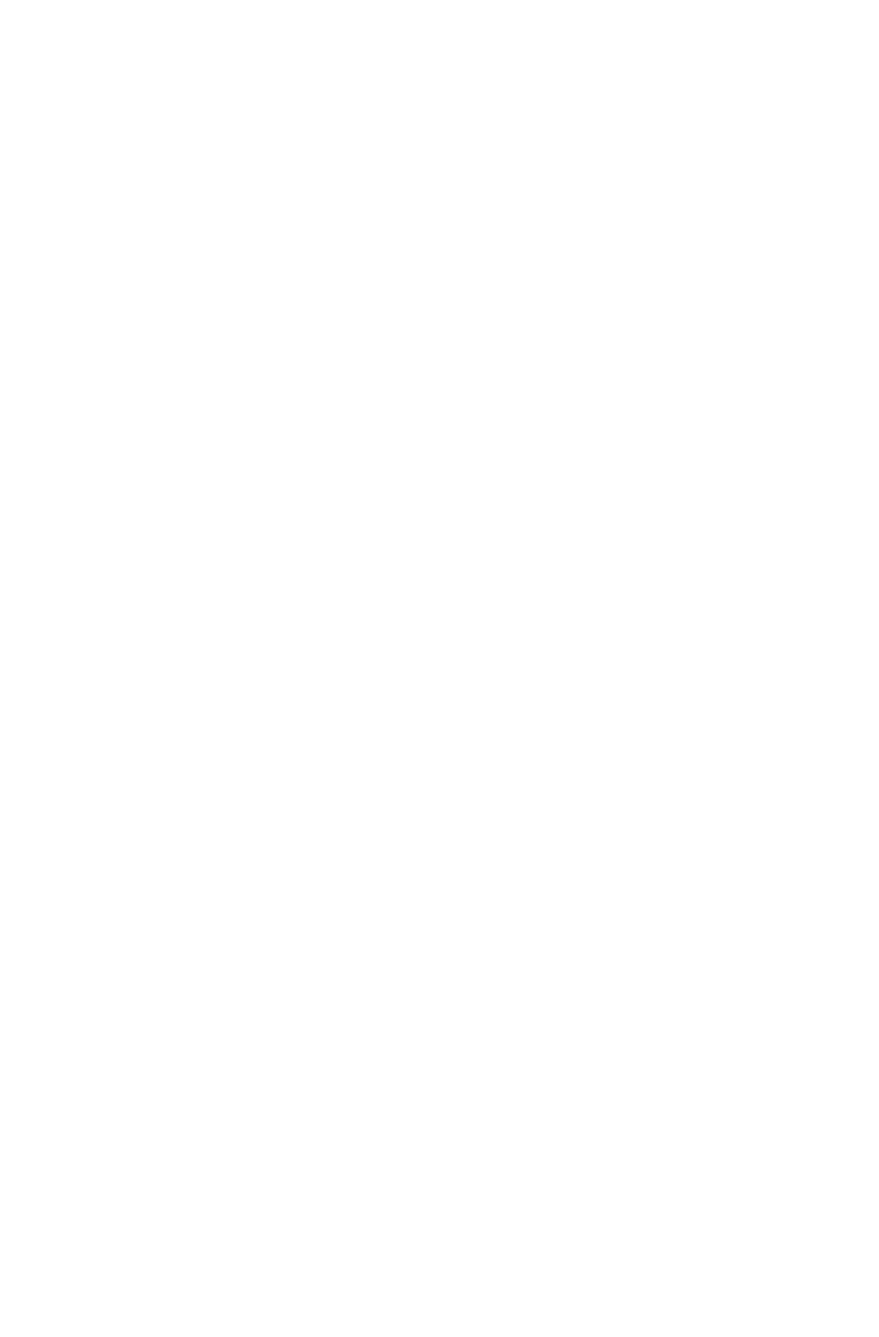
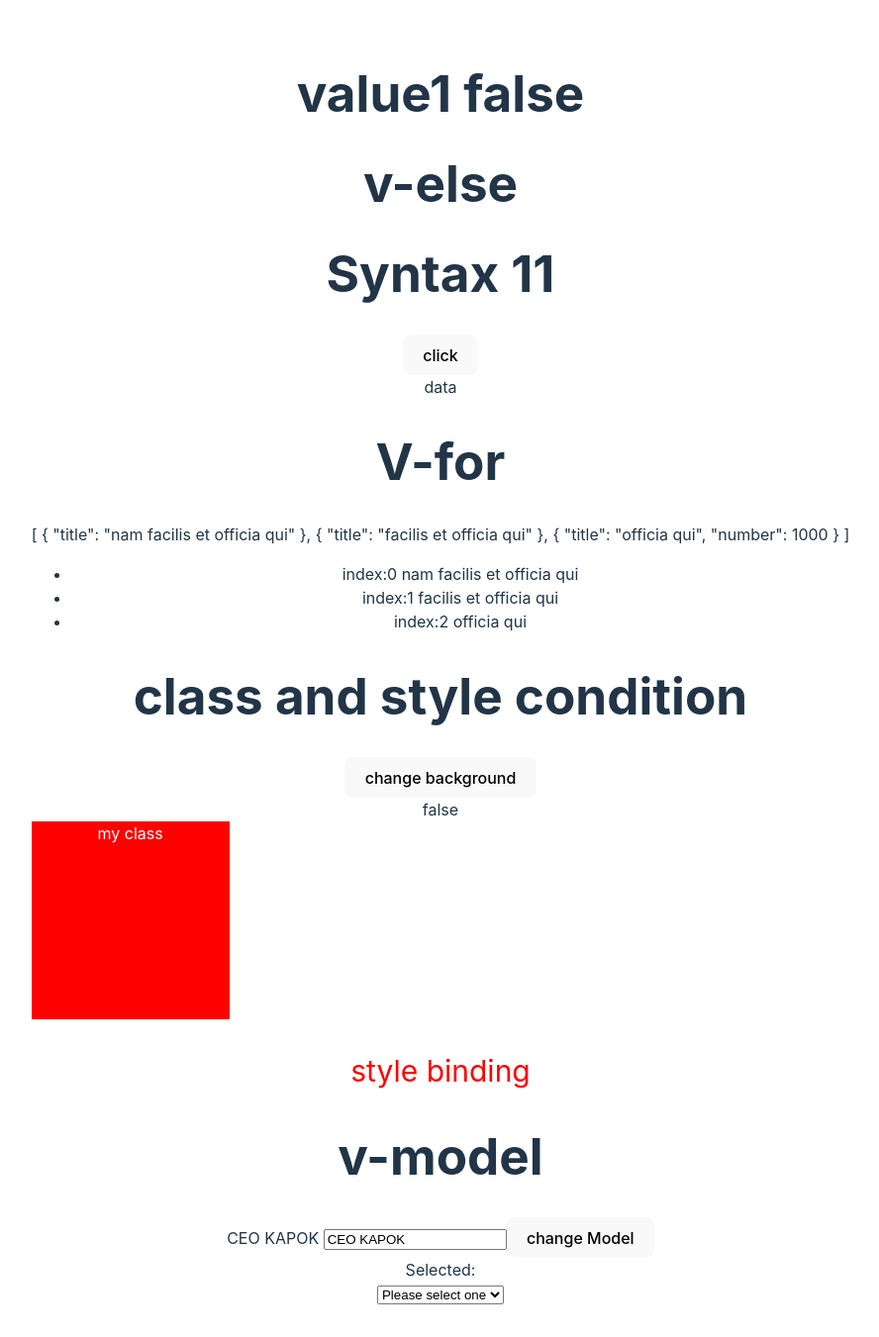
Before and after one commit to bobbie-github/vue-basic-trainning, a Vue app: page /syntax in a window 1280 px wide. Before the commit this address had no page. Shown: the whole page at 99% size, without its empty margins (195-1083 px from the left). Before the commit the page ends 800 px from the top, so only its background shows below. Built offline with nearby package versions, Linux system fonts and the light colour scheme.

Commit message:
commit v0.0.5 syntax vue

```diff
--- /dev/null
+++ b/src/components/Syntax.vue
@@ -0,0 +1,147 @@
+<script setup>
+import {onActivated, onBeforeMount, onBeforeUnmount, onMounted, onUnmounted, reactive, ref} from "vue";
+
+
+//Composition API: Lifecycle Hooks
+
+onBeforeMount(() => {
+  console.log("onBeforeMount")
+
+})
+
+//todo::==> onMounted()
+onMounted(() => {
+  console.log("onMounted")
+  model.value = 'CEO KAPOK'
+})
+
+
+onBeforeUnmount(() => {
+  console.log("is onBeforeUnmount")
+  // alert("is onBeforeUnmount")
+})
+
+//desc:: before leave page
+onUnmounted(() => {
+  console.log("onUnmounted")
+})
+
+
+let username = ref(11) //todo::===> string, number ,boolean,array
+let value1 = ref(false)
+let isObject = reactive({
+  "userId": 1,
+  "id": 2,
+  "title": "quis ut nam facilis et officia qui",
+  "completed": false,
+  "data": [1, 2, 3, 4, 5]
+},)
+
+function isFunction() {
+  value1.value = true
+}
+
+function dataClick() {
+  value1.value = false
+  console.log("click@@@@")
+}
+
+let forE = ref([
+  {
+    "title": "nam facilis et officia qui",
+
+  },
+  {
+    "title": "facilis et officia qui",
+  },
+  {
+    "title": "officia qui",
+    number: 1000,
+  },
+])
+
+let isChange =ref(false)
+function onChangeBg(){
+  isChange.value = !isChange.value
+
+}
+
+let model =ref('')
+let selected =ref('')
+
+function onChangModel() {
+  console.log(model.value)
+  console.log(parseInt(model.value))
+}
+
+</script>
+
+<template>
+  <div>
+    <h1>value1 {{ value1 }}</h1>
+    <h1 v-if="value1===true">v-if Data</h1>
+    <h1 v-else>v-else</h1>
+
+    <h1 v-show="value1===true">v-show</h1>
+    <h1>Syntax {{ username }}</h1>
+
+    <button v-on:click="isFunction">click</button>
+    <div v-on:click="dataClick">
+      data
+    </div>
+
+    <h1>V-for</h1>
+    {{ forE }}
+    <ul>
+      <li v-for="(item,index) in forE" :key="index">
+        index:{{ index }} {{ item.title }}
+      </li>
+    </ul>
+
+
+    <h1>class and style condition</h1>
+    <button @click="onChangeBg">change background</button>
+
+    <div>{{isChange}}</div>
+    <div :class="isChange===true ? 'background-green':'background-red'" >
+     my class
+    </div>
+
+    <p :style="isChange===true? { color: '#07CE3FFF', fontSize: '20px' }:{ color: 'red', fontSize: '30px' }">
+      style binding
+    </p>
+
+
+    <h1>v-model</h1>
+    {{model}}
+    <input v-model="model" >
+    <button @click="onChangModel">change Model</button>
+
+
+    <div>Selected: {{ selected }}</div>
+
+    <select v-model="selected">
+      <option disabled value="">Please select one</option>
+      <option>A</option>
+      <option>B</option>
+      <option>C</option>
+    </select>
+
+  </div>
+</template>
+
+<style scoped>
+.background-red{
+  background: red;
+  color: white;
+  width: 200px;
+  height: 200px;
+}
+.background-green{
+  color: white;
+  background: green;
+  width: 200px;
+  height: 200px;
+}
+
+</style>
--- a/src/components/cpn.vue
+++ b/src/components/cpn.vue
@@ -4,9 +4,11 @@ import {useRoute} from "vue-router";
 
 //component
 import Item from "./item.vue";
+import {ref} from "vue";
 
 const route = useRoute()
 
+let preview = ref('')
 let artists =  [
   {name: 'Davido', genre: 'afrobeats', country: 'Nigeria'},
   {name: 'Burna Boy', genre: 'afrobeats', country: 'Nigeria'},
@@ -22,12 +24,15 @@ let artists =  [
 
 function aferOnChange(val) {
   console.log("aferOnChange",val)
+  preview.value = val
 }
 
 </script>
 
 <template>
 <div>
+
+  <p>{{preview}}</p>
   <h1>Component {{route.params.user_id}}</h1>
   <Item  :my_id="route.params.user_id"  :items="artists" @onChange="aferOnChange"></Item>
 </div>
--- a/src/components/home.vue
+++ b/src/components/home.vue
@@ -5,9 +5,11 @@ import {useRouter} from 'vue-router'
 const router = useRouter()
 
 function routerFunction() {
+  router.push({name: 'cpn',params:{user_id:12345687}})
+}
 
-  router.push({name: 'cpn',params:{user_id:12345687}})
-  // router.push({path: 'component-url'})
+function routerSyntax() {
+  router.push({name: 'syntax' })
 }
 </script>
 
@@ -15,6 +17,7 @@ function routerFunction() {
 <div>
   <h1>Home Page</h1>
   <button @click="routerFunction">go component</button>
+  <button @click="routerSyntax">go Syntax</button>
 </div>
 </template>
 
--- a/src/components/item.vue
+++ b/src/components/item.vue
@@ -14,7 +14,7 @@ const prop = defineProps({
 })
 
 function isEmit(val) {
-  emit('onChange', "data-computer")
+  emit('onChange', val)
 }
 
 </script>
--- a/src/router/index.js
+++ b/src/router/index.js
@@ -15,7 +15,13 @@ const router = createRouter({
             path: '/component-url/:user_id',
             name:'cpn',
             component: ()=>import('../components/cpn.vue')
-        }
+        },
+        {
+            path: '/syntax',
+            name:'syntax',
+            component: ()=>import('../components/Syntax.vue')
+        },
+
     ]
 })
 
```
